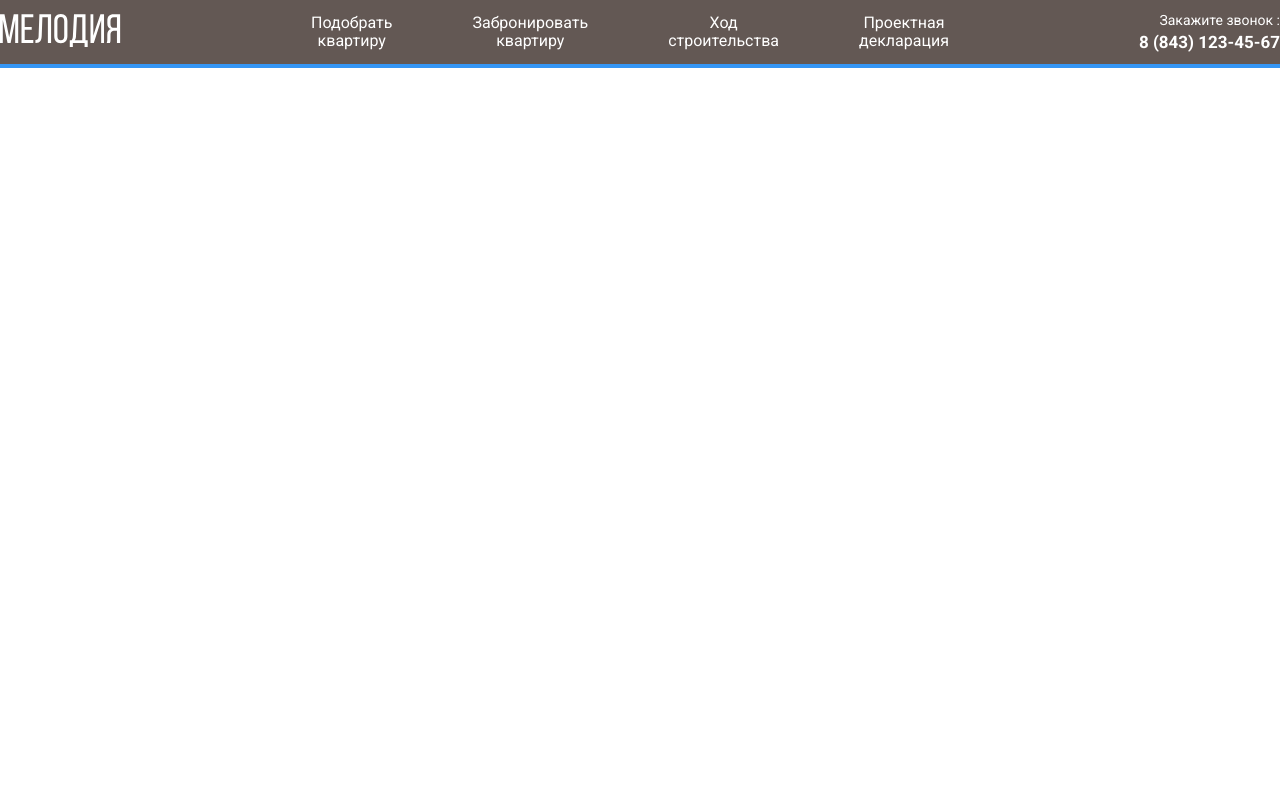
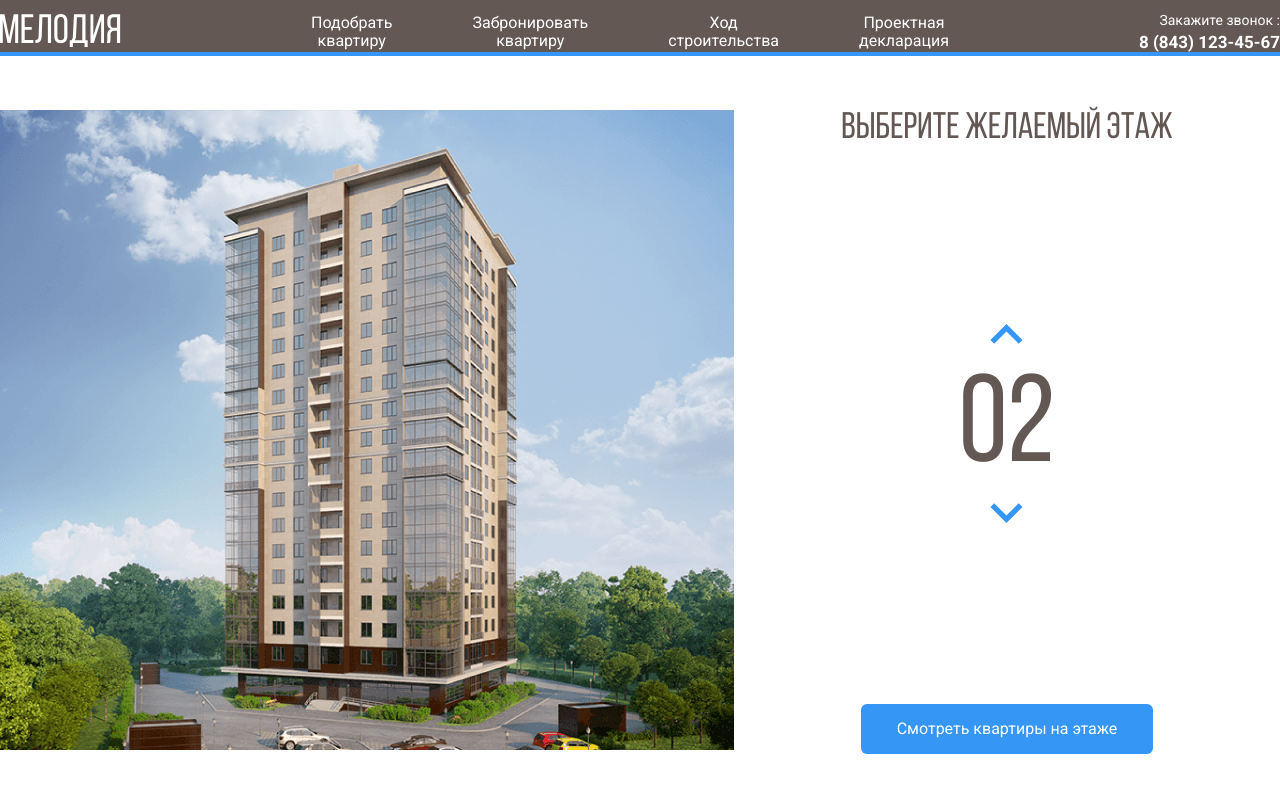
Before and after one commit to GranFauno/melody, a plain HTML site: page index.html in a window 1280 px wide. Drawn offline with Linux system fonts and the light colour scheme.

Commit message:
create: main

```diff
--- a/css/style.css
+++ b/css/style.css
@@ -1,19 +1,26 @@
 * {
     box-sizing: border-box;
 }
+@font-face {
+    font-family: "Bebas Neue";
+    src: local("BebasNeueRegular"), url("../fonts/BebasNeueRegular.woff2") format("woff2"),
+      url("../fonts/BebasNeueRegular.woff") format("woff");
+    font-weight: normal;
+    font-style: normal;
+    font-display: swap;
+  }
 body{
     font-family: "Roboto", sans-serif;
 }
 .header{
     height: 56px;
-
-}
-.navbar-wrapper{
     background: #635854;
     padding-top: 12px;
     padding-bottom: 12px;
     border-bottom:  4px solid #3596F5;
+
 }
+
 a{
     text-decoration: none;
     color: #fff;
@@ -57,3 +64,62 @@ line-height: 16px;
 font-size: 17px;
 line-height: 20px;
 }
+.main{
+    padding-top: 54px;
+}
+.main-wrapper{
+    display: flex;
+}
+.main-info{
+    flex-grow: 1;
+    text-align: center;
+    display: flex;
+    flex-direction: column;
+    align-items: center;
+    justify-content: space-between;
+}
+.home-image path{
+    opacity: 0;
+    cursor: pointer;
+}
+.home-image path:hover{
+    opacity: 1;
+}
+.counter-group{
+    display: flex;
+    flex-direction: column;
+    align-items: center;
+}
+.counter-button{
+    border: none;
+    background-color: #fff;
+    cursor: pointer;
+}
+.counter-arrow--down{
+    transform: rotateX(180deg);
+}
+.main__title{
+    font-family:"Bebas Neue" ;
+    font-style: normal;
+font-weight: normal;
+font-size: 37px;
+line-height: 37px;
+text-align: center;
+text-transform: uppercase;
+color: #635854;
+margin: 0;
+}
+.counter{
+    margin-top: 10px;
+    font-family:"Bebas Neue" ;
+    color: #635854;
+    font-size: 124px;
+}
+.button--primary{
+    background: #3596F5;
+border-radius: 6px;
+color: #fff;
+border: none;
+padding: 16px 36px;
+cursor: pointer;
+}
--- /dev/null
+++ b/fonts/stylesheet.css
@@ -0,0 +1,8 @@
+@font-face {
+  font-family: "Bebas Neue";
+  src: local("BebasNeueRegular"), url("../fonts/BebasNeueRegular.woff2") format("woff2"),
+    url("../fonts/BebasNeueRegular.woff") format("woff");
+  font-weight: normal;
+  font-style: normal;
+  font-display: swap;
+}
--- a/index.html
+++ b/index.html
@@ -13,7 +13,6 @@
 </head>
 <body>
    <header class="header">
-    <div class="navbar-wrapper">
         <div class="container">
         <div class="navbar">
         <a href="" class="logo">
@@ -33,7 +32,59 @@
         </div>
     </div>
     </div>
+
+   </header>
+   <main class="main">
+       <div class="container">
+        <div class="main-wrapper">
+       <div class="main-image">
+        <svg class="home-image" width="734" height="640" viewBox="0 0 734 640" fill="none" xmlns="http://www.w3.org/2000/svg" xmlns:xlink="http://www.w3.org/1999/xlink">
+            <rect width="734" height="640" fill="url(#pattern0)"/>
+            <defs>
+            <pattern id="pattern0" patternContentUnits="objectBoundingBox" width="1" height="1">
+            <use xlink:href="#image0" transform="translate(-0.00408719) scale(0.0013624 0.0015625)"/>
+            </pattern>
+            <image id="image0" width="740" height="640" xlink:href="img/home.png"/>
+            </defs>
+            <path d="M222 535L442.8 543L512 529.3V551L443.5 570.7L222 559.7V535Z" fill="#3595F6" fill-opacity="0.75"/>
+            <path d="M223 534V509L443.3 512.3L513 509V529L443.7 542L223 534Z" fill="#3595F6" fill-opacity="0.75"/>
+            <path d="M223 508V483H444H513V506L445 513L223 508Z" fill="#3595F6" fill-opacity="0.75"/>
+            <path d="M223 484V459L444.3 455.3L512 462V484H444" fill="#3595F6" fill-opacity="0.75"/>
+            <path d="M223 458V432L444.5 428.7L513 439.7V461L444 454.3L223 458Z" fill="#3595F6" fill-opacity="0.75"/>
+            <path d="M222 431V407.3L443 395L514 418V439.3L443 427L222 431Z" fill="#3595F6" fill-opacity="0.75"/>
+            <path d="M222 409V384L444.2 367.7L514 396.3V417L443.7 395.3L222 409Z" fill="#3595F6" fill-opacity="0.75"/>
+            <path d="M222 384V359L444.5 338.7L514 375.3V396L442 367.3L222 384Z" fill="#3595F6" fill-opacity="0.75"/>
+            <path d="M222 358V334L445 309.3L514 353.3V375L444.7 337L222 358Z" fill="#3595F6" fill-opacity="0.75"/>
+            <path d="M222 333V309L444.5 280.3L514 331.3V352L443.7 309.7L222 333Z" fill="#3595F6" fill-opacity="0.75"/>
+            <path d="M221 309V285L443.3 252L514 311.3V331L444 280.3L221 309Z" fill="#3595F6" fill-opacity="0.75"/>
+            <path d="M222 284V260L443.2 225L513 289V310L444.3 251.7L222 284Z" fill="#3595F6" fill-opacity="0.75"/>
+            <path d="M222 260V235L444.3 197L513 267.3V288L444 224L222 260Z" fill="#3595F6" fill-opacity="0.75"/>
+            <path d="M222 234V209L442.8 165.3L513 244.3V267L444 193.7L222 234Z" fill="#3595F6" fill-opacity="0.75"/>
+            <path d="M223 210V185L443 137L513 222V245L442.3 165.7L223 210Z" fill="#3595F6" fill-opacity="0.75"/>
+            <path d="M222 185V160L441.8 108L513 200.3V223L443.3 136.7L222 185Z" fill="#3595F6" fill-opacity="0.75"/>
+            <path d="M222 160V134L444 77.3L513 179V200L443.7 108.3L222 160Z" fill="#3595F6" fill-opacity="0.75"/>
+
+            </svg>
+
+        </div>
+        <div class="main-info">
+
+                <h2 class="main__title">
+                    Выберите желаемый этаж
+                </h2>
+                <div class="counter-group">
+                <button class="counter-button counter-button--up">
+                    <img class="counter-arrow counter-arrow--up" src="img/Arrow.svg" alt="Counter Up">
+                </button>
+                <span class="counter">02</span>
+                <button class="counter-button counter-button--down">
+                    <img class="counter-arrow counter-arrow--down" src="img/Arrow.svg" alt="Counter Up">
+                </button>
+            </div>
+            <button class="button button--primary">Смотреть  квартиры на этаже</button>
+        </div>
     </div>
-   </header>
+       </div>
+   </main>
 </body>
 </html>
```
Also changed, not shown: fonts/BebasNeueRegular.woff (added), fonts/BebasNeueRegular.woff2 (added), img/Arrow.svg (added), img/Group3.svg (added), img/home.png (added).
